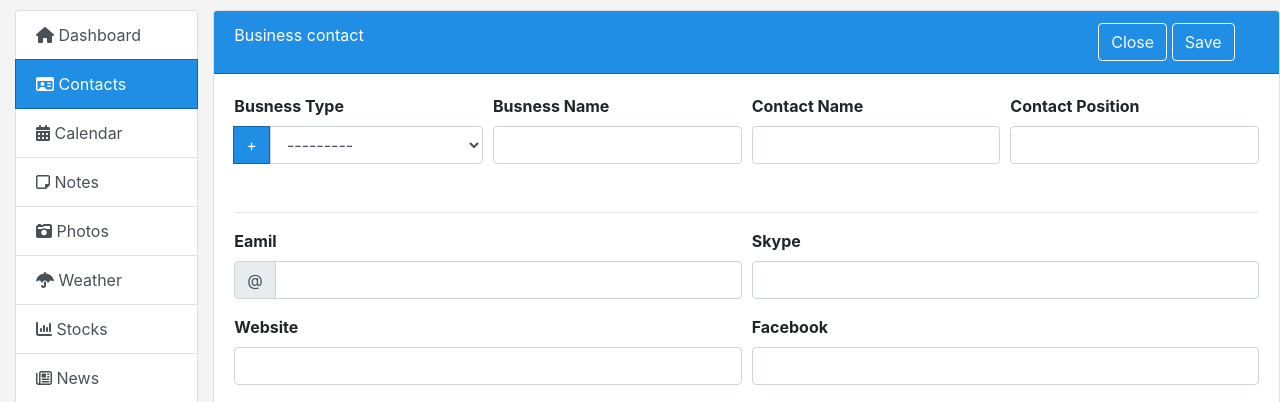
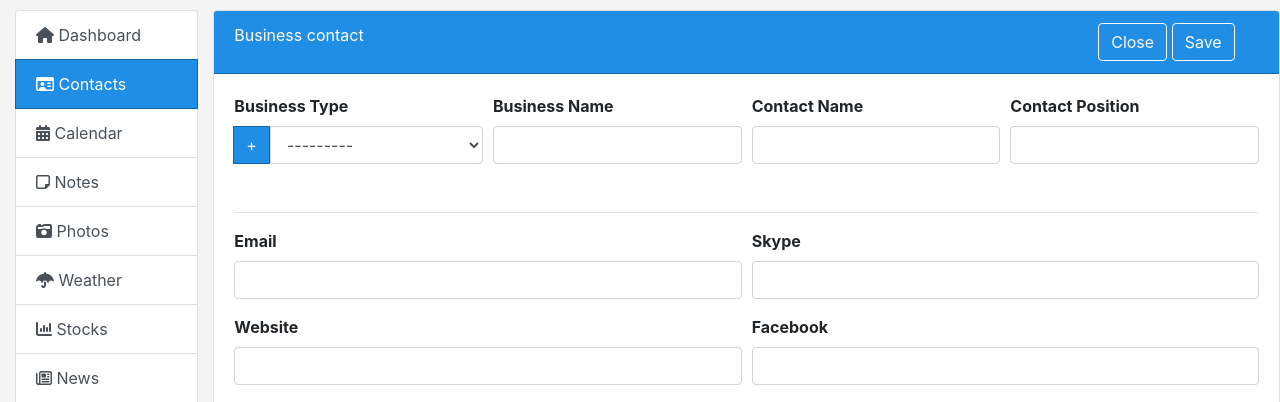
Before and after one commit to victorluk72/personalportal-live, a Django app: page /contacts/add_b_contact in a window 1280 px wide. Shown: the part 56-458 px from the top of the page. Run offline with Django 3.2, Linux system fonts and the light colour scheme; the visitor is signed in with stand-in values (Sample User, id 1); data that the repository does not hold is empty; some libraries are stand-ins or nearby versions.

Commit message:
MAy 6 commit

```diff
--- a/appContacts/views.py
+++ b/appContacts/views.py
@@ -24,7 +24,7 @@ def func_p_contacts(request):
     personal_contacts = myAdvPersonalFilter.qs
 
     # Paginator logic here
-    paginator = Paginator(personal_contacts, 4)
+    paginator = Paginator(personal_contacts, 12)
     page = request.GET.get('page')
     paged_personal_contacts = paginator.get_page(page)
 
@@ -51,7 +51,7 @@ def func_b_contacts(request):
     business_contacts = myAdvBusinessFilter.qs
 
     # Paginator logic here
-    paginator = Paginator(business_contacts, 4)
+    paginator = Paginator(business_contacts, 12)
     page = request.GET.get('page')
     paged_business_contacts = paginator.get_page(page)
 
@@ -92,7 +92,7 @@ def add_b_contact(request):
 
 # ----Update personal contact---------------
 @login_required(login_url='login')
-#https://stackoverflow.com/questions/18489393/django-submit-two-different-forms-with-one-submit-button
+# https://stackoverflow.com/questions/18489393/django-submit-two-different-forms-with-one-submit-button
 def update_p_contact(request, pk_p_contact_id):
     p_contact = PersonalContact.objects.get(id=pk_p_contact_id)
     form_p = PersonalContactForm(instance=p_contact)
@@ -103,7 +103,8 @@ def update_p_contact(request, pk_p_contact_id):
 
     if request.method == 'POST':
         form_p = PersonalContactForm(request.POST, instance=p_contact)
-        form_c = ChildFormset(request.POST, instance=p_contact) #, prefix = 'form_c')
+        # , prefix = 'form_c')
+        form_c = ChildFormset(request.POST, instance=p_contact)
         if form_p.is_valid() and form_c.is_valid():
             form_p.save()
             form_c.save()
@@ -111,7 +112,7 @@ def update_p_contact(request, pk_p_contact_id):
             return redirect('/contacts/p_contacts')
         else:
             print('invalid p_form')
-            #print(form_p)
+            # print(form_p)
 
         # if form_c.is_valid():
         #     form_c.save()
--- a/personalportal/settings.py
+++ b/personalportal/settings.py
@@ -26,7 +26,7 @@ SECRET_KEY = os.getenv('SECRET_KEY')
 # SECURITY WARNING: don't run with debug turned on in production!
 #DEBUG = config('DEBUG',  cast=bool)
 DEBUG = False
-ALLOWED_HOSTS = ['vl-personalportal.herokuapp.com', 'localhost']
+ALLOWED_HOSTS = ['vl-personalportal.herokuapp.com', 'localhost', 'victorluk.com']
 
 # SESSION AGE 5 Minutes
 SESSION_COOKIE_AGE = 172800
@@ -100,7 +100,7 @@ DATABASES = {
         'NAME': 'pp_prod_db',
         'USER': 'samsebeskazal',
         'PASSWORD': os.getenv('DBPASSWORD'),
-        'HOST': 'personalportal.cka5p5b6ir1z.us-east-2.rds.amazonaws.com',
+        'HOST': os.getenv('DBHOST'),
         'PORT': '5432',
     }
 }
@@ -156,4 +156,4 @@ MESSAGE_TAGS = {
     messages.ERROR: 'danger',
 }
 
-#S3 BUCKETS CONFIG - all in env
+# S3 BUCKETS CONFIG - all in env
--- a/templates/contacts/business_update1.html
+++ b/templates/contacts/business_update1.html
@@ -34,19 +34,19 @@
                             <!--Begin row #1 of the form-->
                             <div class="form-row">
                                 <div class="form-group col-md-3">
-                                    <strong><label for="inputBusnessType">Busness Type</label></strong>
+                                    <strong><label for="inputBusnessType">Business Type</label></strong>
                                     <div class="input-group mb-3">
-                                         {% if 'add_b_contact' in request.path %}
-                                            <div class="input-group-append">
-                                                <button class="btn btn btn-custom-blue" data-toggle="modal" data-target="#newTypeModal">+</button>
-                                            </div>
-                                         {% endif %}
+                                        {% if 'add_b_contact' in request.path %}
+                                        <div class="input-group-append">
+                                            <button class="btn btn btn-custom-blue" data-toggle="modal" data-target="#newTypeModal">+</button>
+                                        </div>
+                                        {% endif %}
                                         {% render_field form_b.businessType class="form-control" %}
                                     </div>
                                 </div>
 
                                 <div class="form-group col-md-3">
-                                    <strong><label for="inputCompanyName">Busness Name</label></strong>
+                                    <strong><label for="inputCompanyName">Business Name</label></strong>
                                     {% render_field form_b.businessName class="form-control" %}
                                 </div>
 
@@ -65,11 +65,8 @@
                             <!--Begin row #2 of the form-->
                             <div class="form-row">
                                 <div class="form-group col-md-6">
-                                    <strong><label for="inputEmail">Eamil</label></strong>
+                                    <strong><label for="inputEmail">Email</label></strong>
                                     <div class="input-group">
-                                        <div class="input-group-prepend">
-                                            <div class="input-group-text">@</div>
-                                        </div>
                                         {% render_field form_b.email class="form-control" %}
                                     </div>
                                 </div>
```
Also changed, not shown: templates/contacts/personal_update1.html (+0 -9 lines).
